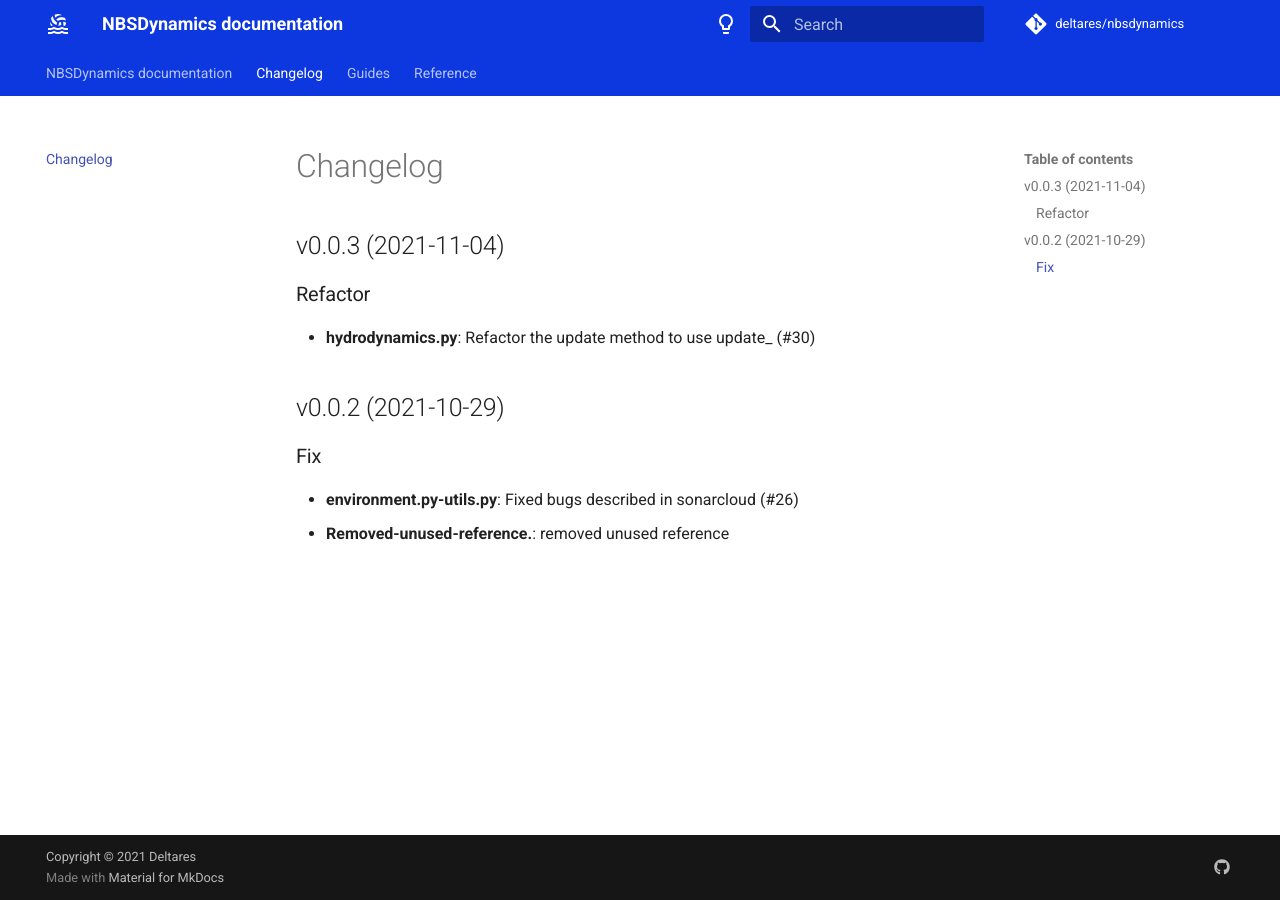
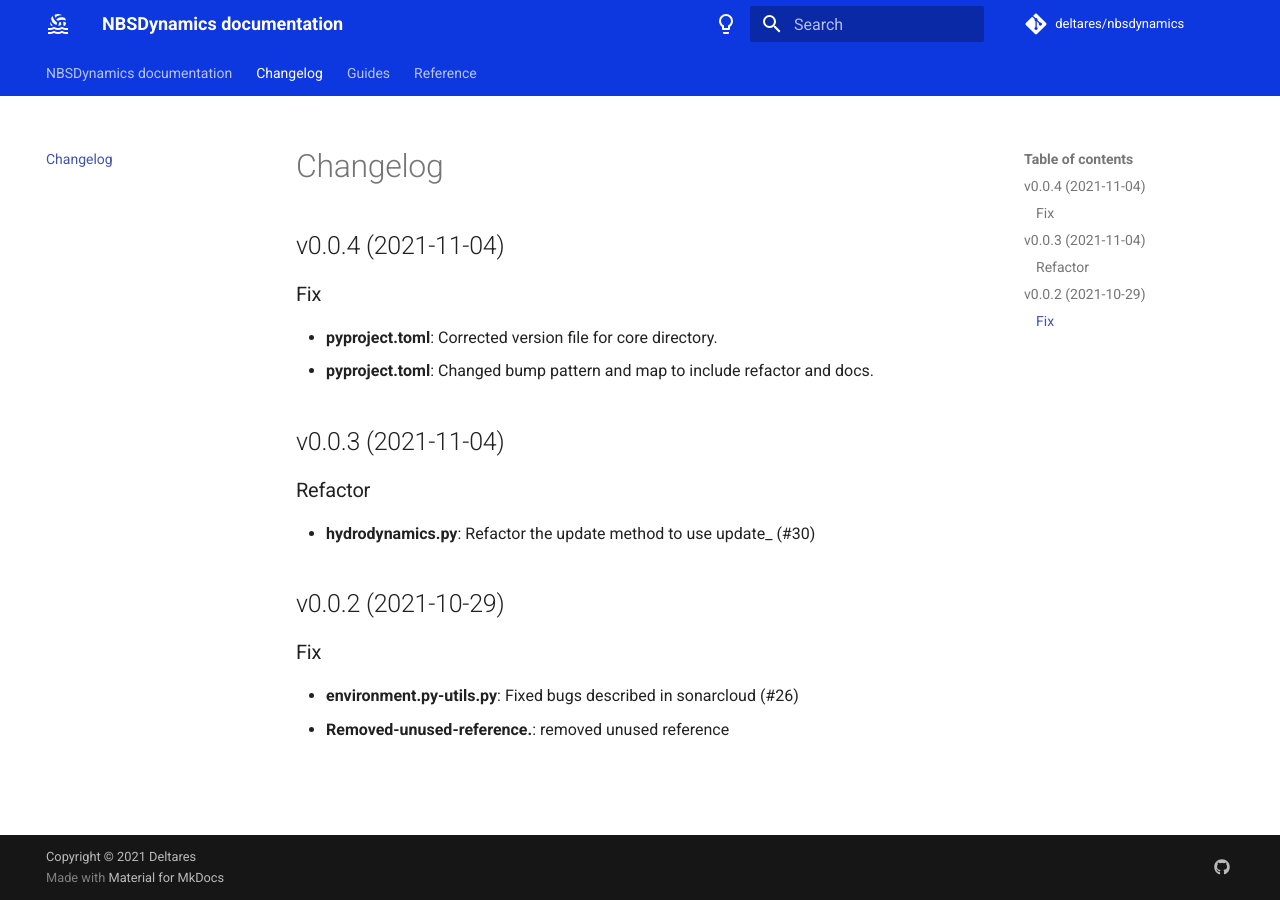
Before and after one commit to Deltares-research/NBSDynamics, an MkDocs documentation site: the page built from docs/changelog.md, in a window 1280 px wide. Built offline with MkDocs 1.6.1 and Material for MkDocs 9.7.7, drawn with Linux system fonts in a browser that asks for light colours; comment, search, counter and statistics services are not loaded.

Commit message:
bump: version 0.0.3 → 0.0.4

```diff
--- a/docs/changelog.md
+++ b/docs/changelog.md
@@ -1,3 +1,10 @@
+
+## v0.0.4 (2021-11-04)
+
+### Fix
+
+- **pyproject.toml**: Corrected version file for core directory.
+- **pyproject.toml**: Changed bump pattern and map to include refactor and docs.
 
 ## v0.0.3 (2021-11-04)
 
--- a/pyproject.toml
+++ b/pyproject.toml
@@ -1,6 +1,6 @@
 [tool.poetry]
 name = "NBSDynamics"
-version = "0.0.3"
+version = "0.0.4"
 description = "A biophysical model framework written in Python to make simulations on coral development based on four environmental factors: (1) light; (2) flow; (3) temperature; and (4) acidity. For the hydrodynamics, the model can be coupled to Delft3D Flexible Mesh; a hydrodynamic model developed at Deltares."
 authors = ["Jasper Dijkstra <jasper.dijkstra@deltares.nl>"]
 maintainers = ["Carles S. Soriano Perez <carles.sorianoperez@deltares.nl>"]
@@ -39,7 +39,7 @@ commitizen = "^2.20.0"
 name = "cz_conventional_commits"
 changelog_file = "docs/changelog.md"
 update_changelog_on_bump = true
-version = "0.0.3"
+version = "0.0.4"
 tag_format = "v$major.$minor.$patch$prerelease"
 version_files = [
     "src/core/__init__.py",
--- a/src/core/__init__.py
+++ b/src/core/__init__.py
@@ -1,2 +1,2 @@
-__version__ = "0.0.3"
+__version__ = "0.0.4"
 __all__ = ["coral_model", "hydrodynamics", "loop", "utils"]
```
